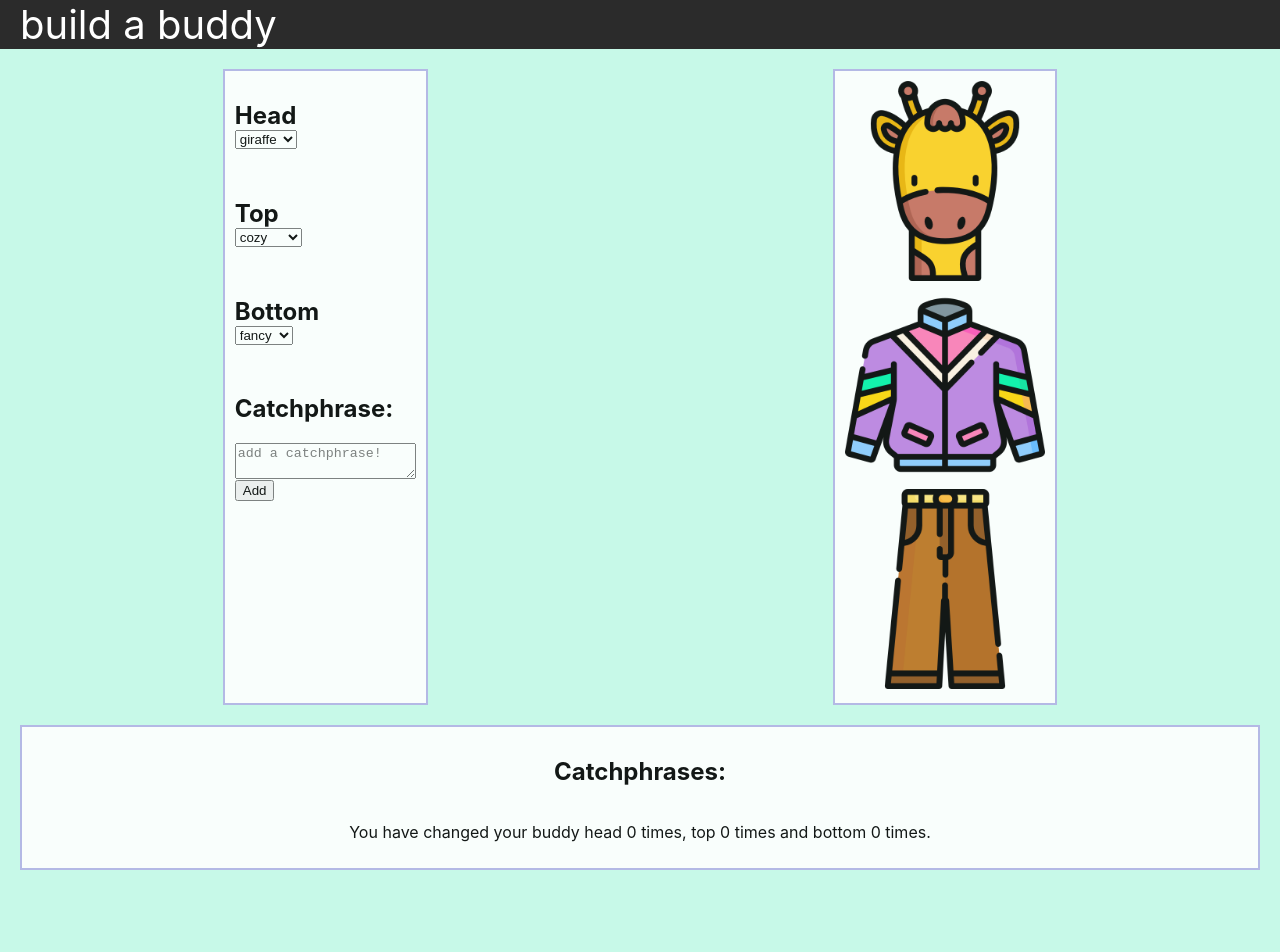
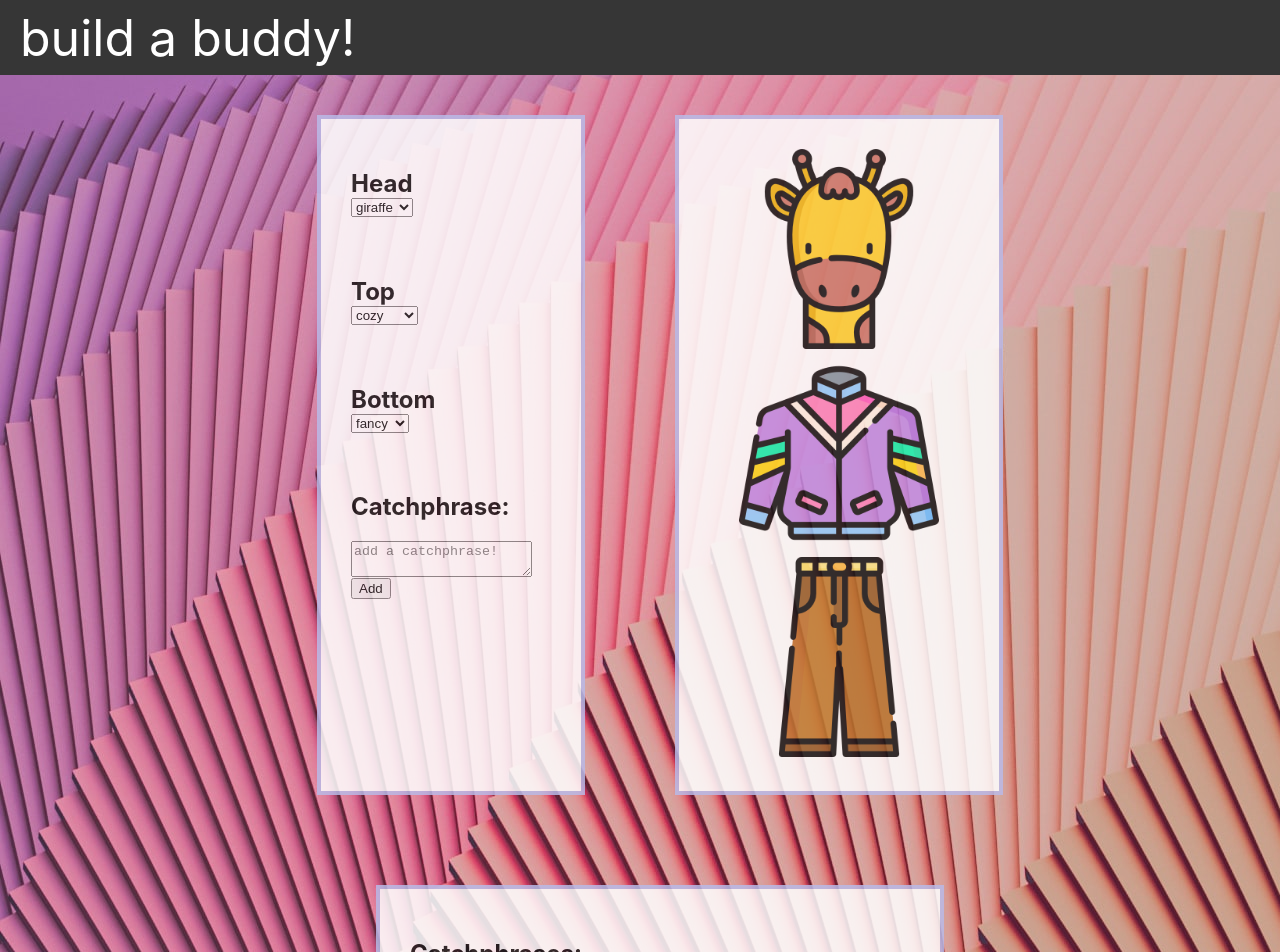
Before and after one commit to emilysellers/react-character-designer, a React (Create React App) app: page / in a window 1280 px wide. Shown: the top 952 px of the page. Built offline with nearby package versions, Linux system fonts and the light colour scheme.

Commit message:
add background image and update styling

```diff
--- a/src/App.css
+++ b/src/App.css
@@ -1,6 +1,7 @@
 .App {
   text-align: center;
   background-color: rgb(199, 249, 232);
+  opacity: 90%;
 }
 
 .App-logo {
--- a/src/App.js
+++ b/src/App.js
@@ -4,25 +4,13 @@ import './App.css';
 import Header from './components/Header/Header';
 import Main from './components/Main/Main';
 
+import background from './waves.jpeg';
+
 function App() {
   return (
-    <div className="App">
+    <div className="App" style={{ backgroundImage: `url(${background})` }}>
       <Header />
       <Main />
-      {/* <header className="App-header"> */}
-      {/* <img src={logo} className="App-logo" alt="logo" />
-        <p>
-          Edit <code>src/App.js</code> and save to reload.
-        </p>
-        <a
-          className="App-link"
-          href="https://reactjs.org"
-          target="_blank"
-          rel="noopener noreferrer"
-        >
-          Learn React
-        </a>
-      </header> */}
     </div>
   );
 }
--- a/src/components/Character/Character.css
+++ b/src/components/Character/Character.css
@@ -2,9 +2,13 @@
   display: flex;
   flex-direction: column;
   padding: 10px;
-  border: 2px solid rgb(179, 179, 229);
+  border: 4px solid rgb(179, 179, 229);
   background-color: white;
-  opacity: 90%;
+  opacity: 85%;
+  width: 300px;
+  margin: 20px;
+  padding-top: 30px;
+  padding-bottom: 30px;
 }
 img {
   width: 200px;
--- a/src/components/Counter/Counter.css
+++ b/src/components/Counter/Counter.css
@@ -1,12 +1,24 @@
 .counterSection {
-  padding: 10px;
-  border: 2px solid rgb(179, 179, 229);
+  display: flex;
+  flex-direction: column;
+  align-items: flex-start;
+  justify-content: flex-start;
+  border: 4px solid rgb(179, 179, 229);
   background-color: white;
-  opacity: 90%;
+  opacity: 85%;
+  width: 500px;
+  margin: 20px;
+  padding: 30px;
 }
 
-.phraseList {
+p {
+  display: flex;
+  flex-direction: row;
+  align-items: flex-start;
+}
+
+/* .phraseList {
   display: flex;
   flex-direction: column;
-  align-items: center;
-}
+  align-items: flex-start;
+} */
--- a/src/components/Header/Header.css
+++ b/src/components/Header/Header.css
@@ -1,9 +1,9 @@
 header {
-  height: auto;
-  background-color: rgb(43, 43, 43);
+  height: 75px;
+  background-color: rgb(33, 33, 33);
   color: white;
   display: flex;
   align-items: center;
   padding-left: 20px;
-  font-size: 40px;
+  font-size: 50px;
 }
--- a/src/components/Header/Header.js
+++ b/src/components/Header/Header.js
@@ -2,5 +2,5 @@ import React from 'react';
 import './Header.css';
 
 export default function Header() {
-  return <header>build a buddy</header>;
+  return <header>build a buddy!</header>;
 }
--- a/src/components/Main/Main.css
+++ b/src/components/Main/Main.css
@@ -1,12 +1,23 @@
 main {
   display: grid;
   grid-template-rows: 2fr 1fr;
+  align-content: center;
+  align-items: center;
+  justify-items: center;
   margin: 20px;
-  gap: 20px;
+  gap: 10px;
+  width: 100%;
 }
 
 .builder {
   display: flex;
   flex-direction: row;
-  justify-content: space-around;
+  justify-content: center;
+  gap: 50px;
 }
+
+/* .counterSection {
+  display: flex;
+  flex-direction: row;
+  align-items: center; */
+/* } */
--- a/src/components/Main/Main.js
+++ b/src/components/Main/Main.js
@@ -15,7 +15,7 @@ export default function Main() {
   const [topCount, setTopCount] = useState(0);
   const [bottomCount, setBottomCount] = useState(0);
   return (
-    <main>
+    <main className="mainContainer">
       <div className="builder">
         <Selector
           {...{
--- a/src/components/Selector/Selector.css
+++ b/src/components/Selector/Selector.css
@@ -2,11 +2,13 @@
   display: flex;
   flex-direction: column;
   align-items: flex-start;
-  padding: 10px;
-  gap: 10px;
-  border: 2px solid rgb(179, 179, 229);
+  gap: 20px;
+  border: 4px solid rgb(179, 179, 229);
   background-color: white;
-  opacity: 90%;
+  opacity: 85%;
+  width: 200px;
+  margin: 20px;
+  padding: 30px;
 }
 
 .selector {
```
Also changed, not shown: src/waves.jpeg (added).
